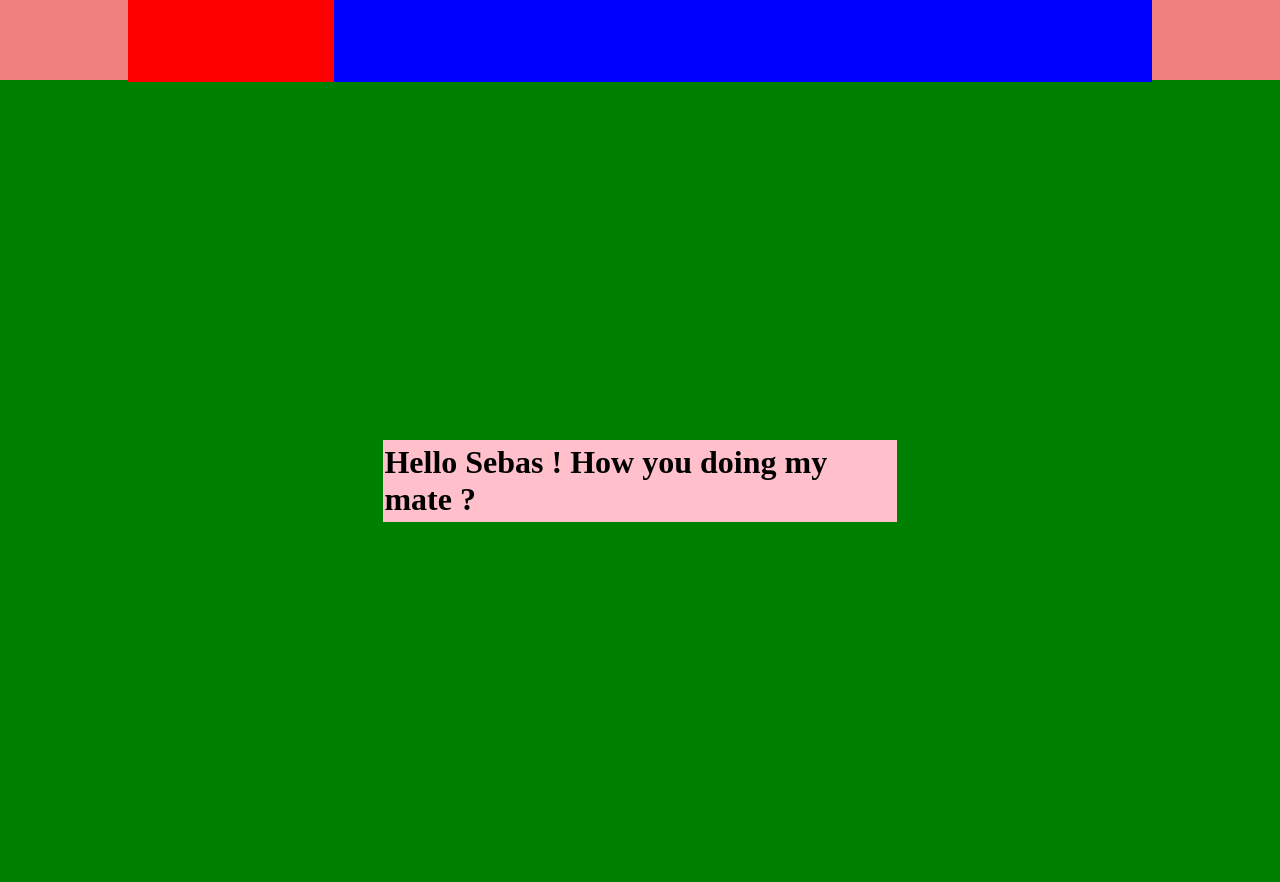
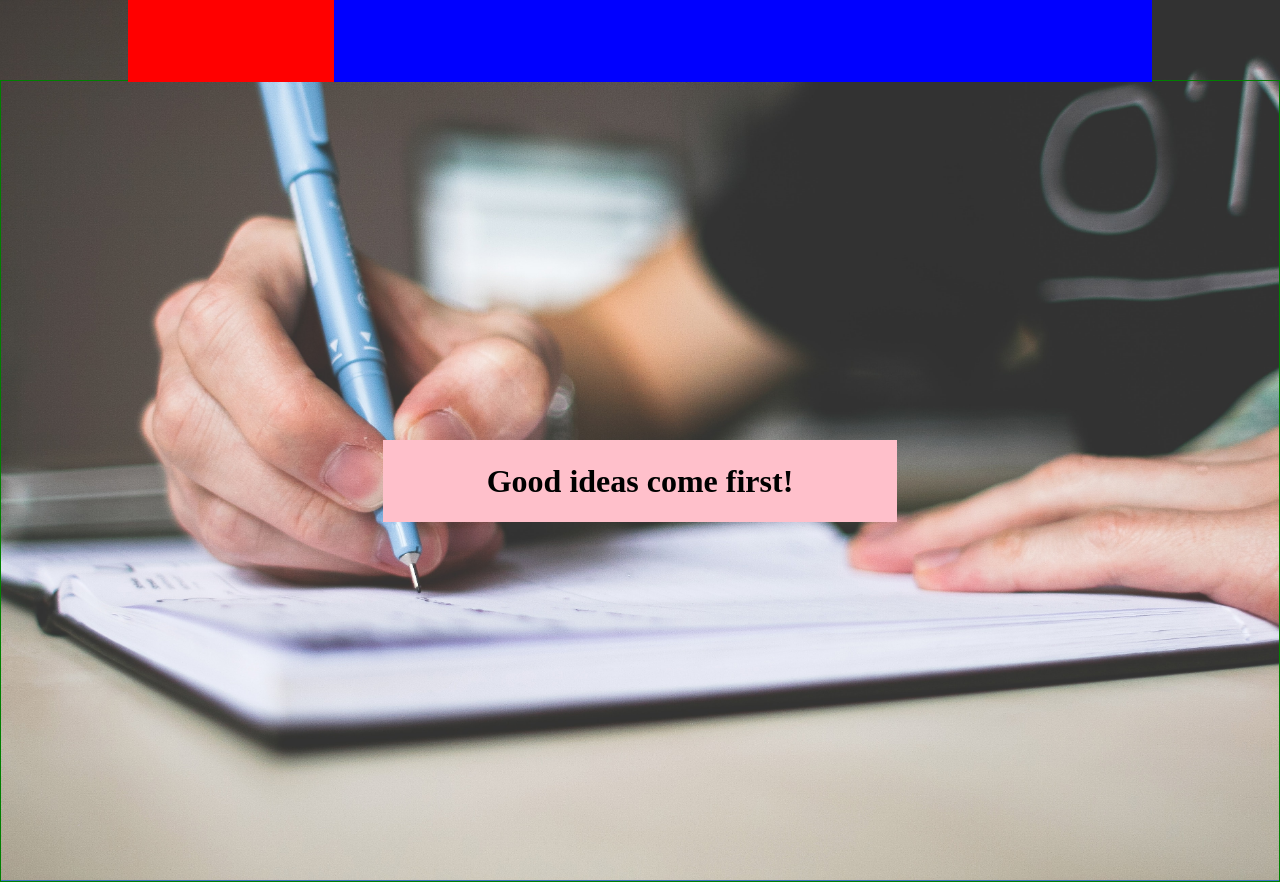
Before and after one commit to vihong/tkt_test, a plain HTML site: page index.html in a window 1280 px wide. Drawn offline with Linux system fonts and the light colour scheme.

Commit message:
structure only

```diff
--- a/css/style-all.scss
+++ b/css/style-all.scss
@@ -20,12 +20,11 @@ body {
 //------------------------------- TEST GARDE-FOU -------------------------------//
 #showcase {
   background-color: #f08080;
-  height: 90vh;
+  height: 110vh;
 
-  // background-image: url(../img-obubble/barista-bg.jpg);
-//   background-image: url(../img-obubble/bbt-showcase-alone.jpg);
-//   background-position: center right;
-//   background-size: cover;
+  background-image: url(../img-tkt/background-image_homepage.jpg);
+  background-position: center right;
+  background-size: cover;
 }
 
 #header {
@@ -58,7 +57,7 @@ body {
 #showcaseContent{
     height: 100vh;
     border: 1px solid green;
-    background-color: green;
+    // background-color: green;
     display: flex;
     justify-content: center;
     align-items: center;
--- a/index.html
+++ b/index.html
@@ -19,7 +19,7 @@
         </header>
         <div id="showcaseContent">
             <div id="showcaseMessage">
-                <h1>Hello Sebas ! How you doing my mate ?</h1>
+                <h1>Good ideas come <span>first!</span></h1>
             </div>
         </div>
     </div>
```
Also changed, not shown: css/style-all.css, img-tkt/background-image_homepage.jpg (added), 1 other file.
